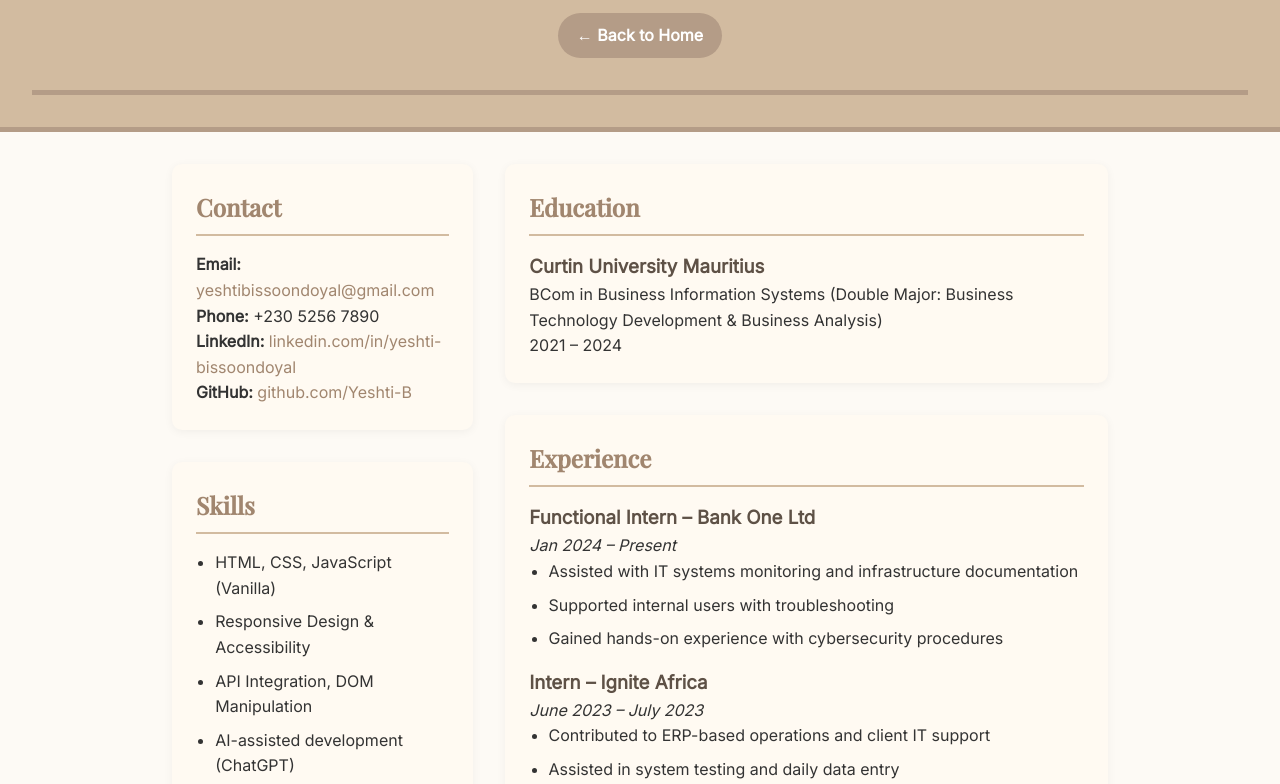
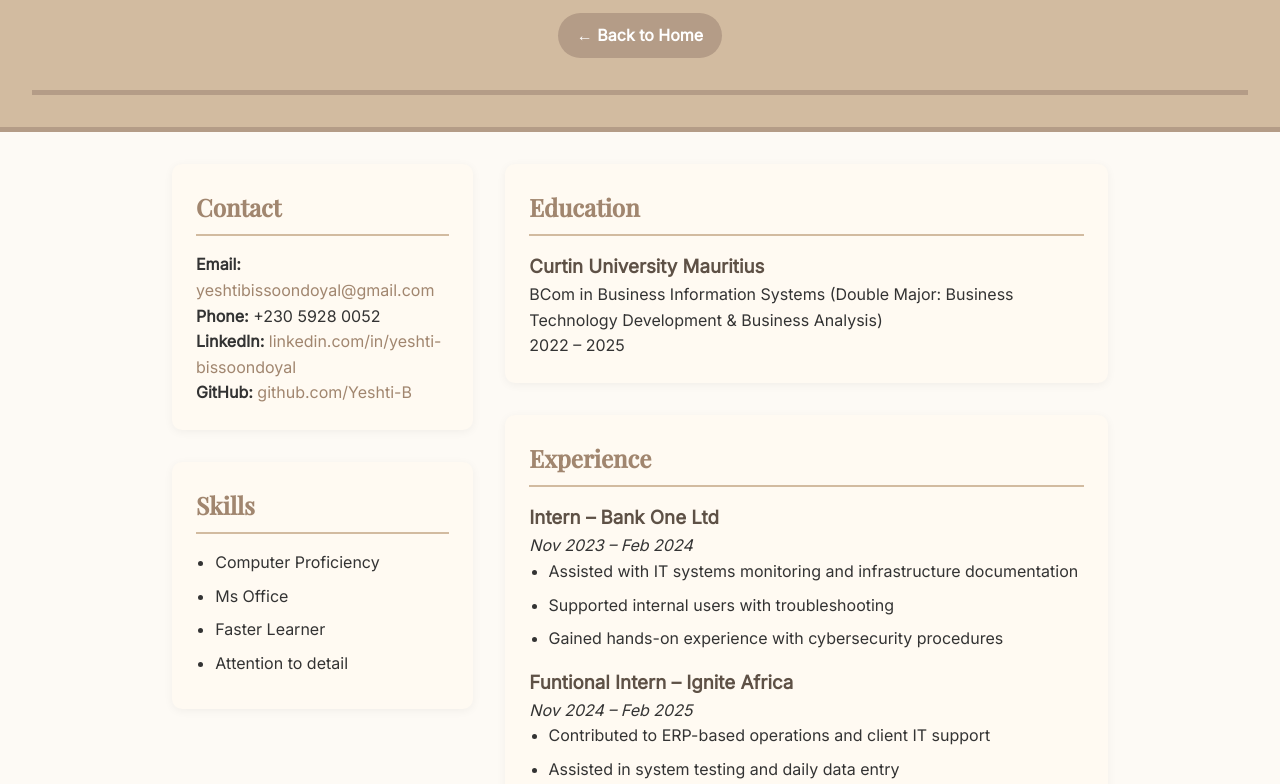
Before and after one commit to Yeshti/Web-Application, a plain HTML site: page resume.html in a window 1280 px wide. Shown: the part 159-943 px from the top of the page. Drawn offline with nearby package versions, Linux system fonts and the light colour scheme.

Commit message:
Editing the content

```diff
--- a/resume.html
+++ b/resume.html
@@ -125,21 +125,18 @@
       <div class="section">
         <h2>Contact</h2>
         <p><strong>Email:</strong> <a href="mailto:yeshtibissoondoyal@gmail.com">yeshtibissoondoyal@gmail.com</a></p>
-        <p><strong>Phone:</strong> +230 5256 7890</p>
-        <p><strong>LinkedIn:</strong> <a href="https://www.linkedin.com/in/yeshti-bissoondoyal/">linkedin.com/in/yeshti-bissoondoyal</a></p>
+        <p><strong>Phone:</strong> +230 5928 0052</p>
+        <p><strong>LinkedIn:</strong> <a href="https://www.linkedin.com/in/yeshti-bissoondoyal-b535b7230/">linkedin.com/in/yeshti-bissoondoyal</a></p>
         <p><strong>GitHub:</strong> <a href="https://github.com/Yeshti-B">github.com/Yeshti-B</a></p>
       </div>
 
       <div class="section">
         <h2>Skills</h2>
         <ul>
-          <li>HTML, CSS, JavaScript (Vanilla)</li>
-          <li>Responsive Design & Accessibility</li>
-          <li>API Integration, DOM Manipulation</li>
-          <li>AI-assisted development (ChatGPT)</li>
-          <li>Version Control (Git & GitHub)</li>
-          <li>Cybersecurity Fundamentals</li>
-          <li>ERP Systems, Microsoft Office</li>
+          <li>Computer Proficiency </li>
+          <li>Ms Office </li>
+          <li>Faster Learner</li>
+          <li>Attention to detail </li>
         </ul>
       </div>
     </div>
@@ -148,22 +145,22 @@
       <div class="section">
         <h2>Education</h2>
         <h3>Curtin University Mauritius</h3>
-        <p>BCom in Business Information Systems (Double Major: Business Technology Development & Business Analysis)<br>2021 – 2024</p>
+        <p>BCom in Business Information Systems (Double Major: Business Technology Development & Business Analysis)<br>2022 – 2025 </p>
       </div>
 
       <div class="section">
         <h2>Experience</h2>
 
-        <h3>Functional Intern – Bank One Ltd</h3>
-        <p><em>Jan 2024 – Present</em></p>
+        <h3> Intern – Bank One Ltd</h3>
+        <p><em> Nov 2023 – Feb 2024 </em></p>
         <ul>
           <li>Assisted with IT systems monitoring and infrastructure documentation</li>
           <li>Supported internal users with troubleshooting</li>
           <li>Gained hands-on experience with cybersecurity procedures</li>
         </ul>
 
-        <h3>Intern – Ignite Africa</h3>
-        <p><em>June 2023 – July 2023</em></p>
+        <h3> Funtional Intern – Ignite Africa</h3>
+        <p><em> Nov 2024 – Feb 2025 </em></p>
         <ul>
           <li>Contributed to ERP-based operations and client IT support</li>
           <li>Assisted in system testing and daily data entry</li>
```
Also changed, not shown: projects/feature-page.html (+0 -3 lines), 1 other file.
